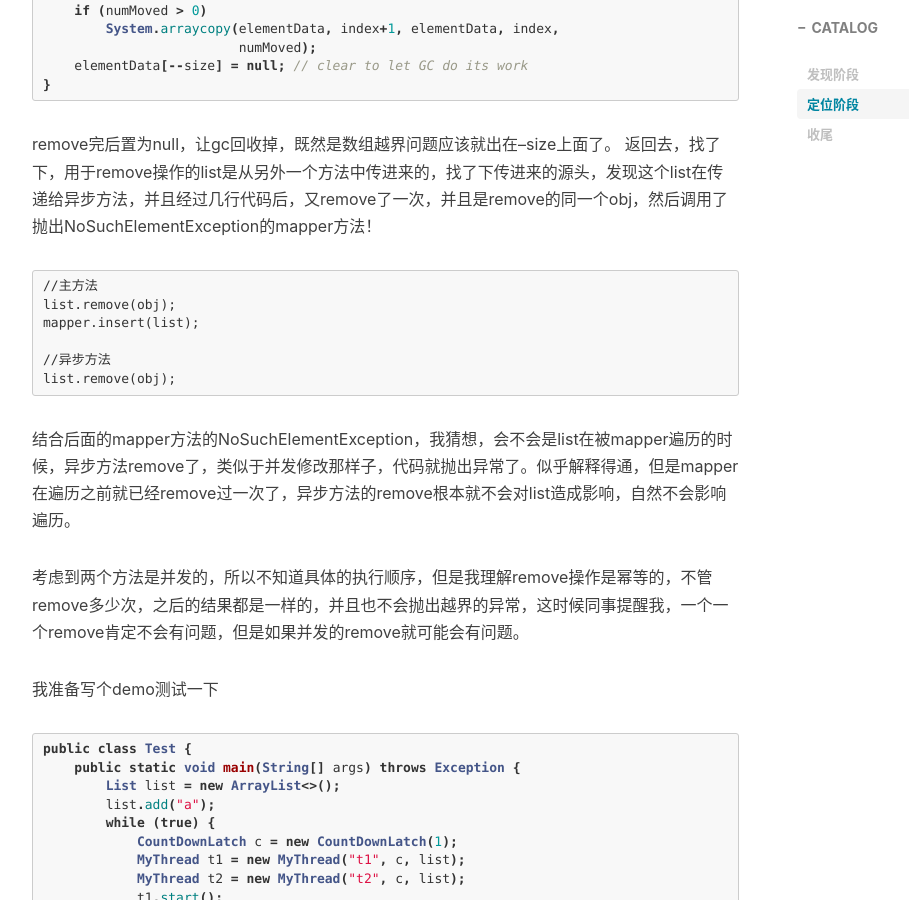
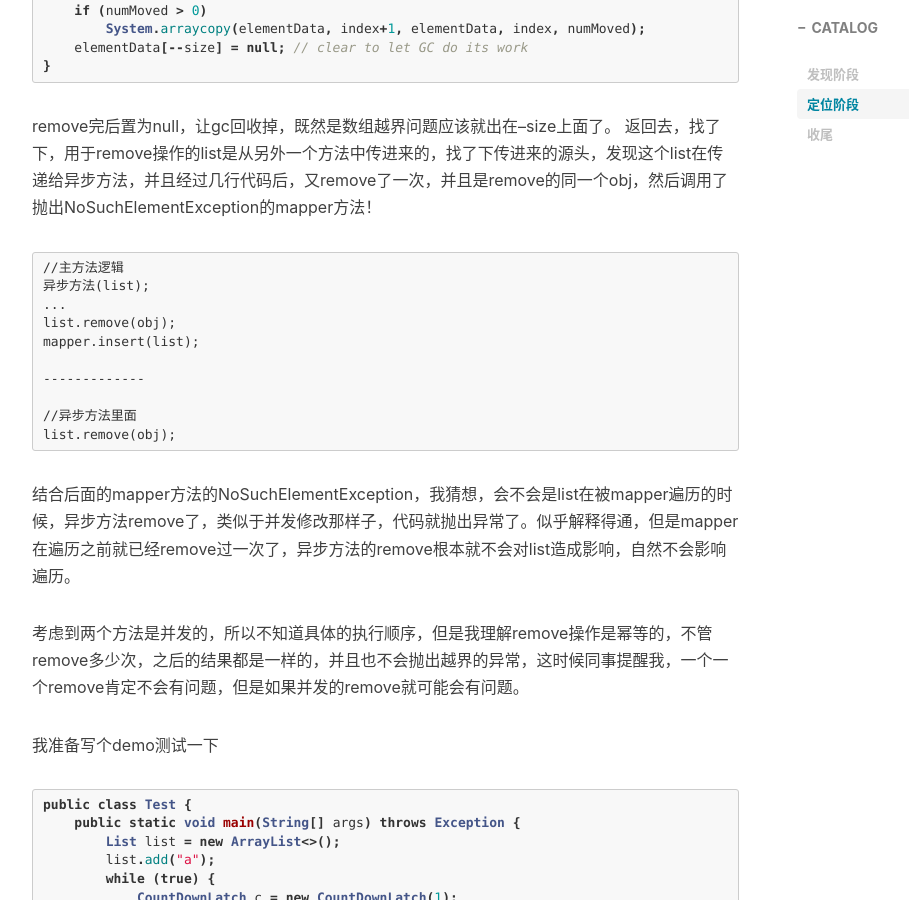
Before and after one commit to itsxun/itsxun.github.com, a Jekyll site: the page built from _posts/bug纪实/2018-06-12-一次线程安全的惨痛经历.md, in a window 1280 px wide and 900 px high, scrolled down 2683 px. Shown: the whole window, without its empty margins (233-1142 px from the left). Built offline with Jekyll 4.4.1, drawn with Linux system fonts in a browser that asks for light colours; nearby versions of some CDN libraries; comment, search, counter and statistics services are not loaded.

````diff
--- a/_posts/bug纪实/2018-06-12-一次线程安全的惨痛经历.md
+++ b/_posts/bug纪实/2018-06-12-一次线程安全的惨痛经历.md
@@ -94,8 +94,7 @@ private void fastRemove(int index) {
     modCount++;
     int numMoved = size - index - 1;
     if (numMoved > 0)
-        System.arraycopy(elementData, index+1, elementData, index,
-                         numMoved);
+        System.arraycopy(elementData, index+1, elementData, index, numMoved);
     elementData[--size] = null; // clear to let GC do its work
 }
 ```
@@ -104,11 +103,15 @@ remove完后置为null，让gc回收掉，既然是数组越界问题应该就
 返回去，找了下，用于remove操作的list是从另外一个方法中传进来的，找了下传进来的源头，发现这个list在传递给异步方法，并且经过几行代码后，又remove了一次，并且是remove的同一个obj，然后调用了抛出NoSuchElementException的mapper方法！
 
 ```
-//主方法
+//主方法逻辑
+异步方法(list);
+...
 list.remove(obj);
 mapper.insert(list);
 
-//异步方法
+-------------
+
+//异步方法里面
 list.remove(obj);
 ```
 
````
Also changed, not shown: _posts/java基础/2018-06-11-tips-about-bigdecimal.md (+28 -7 lines).
